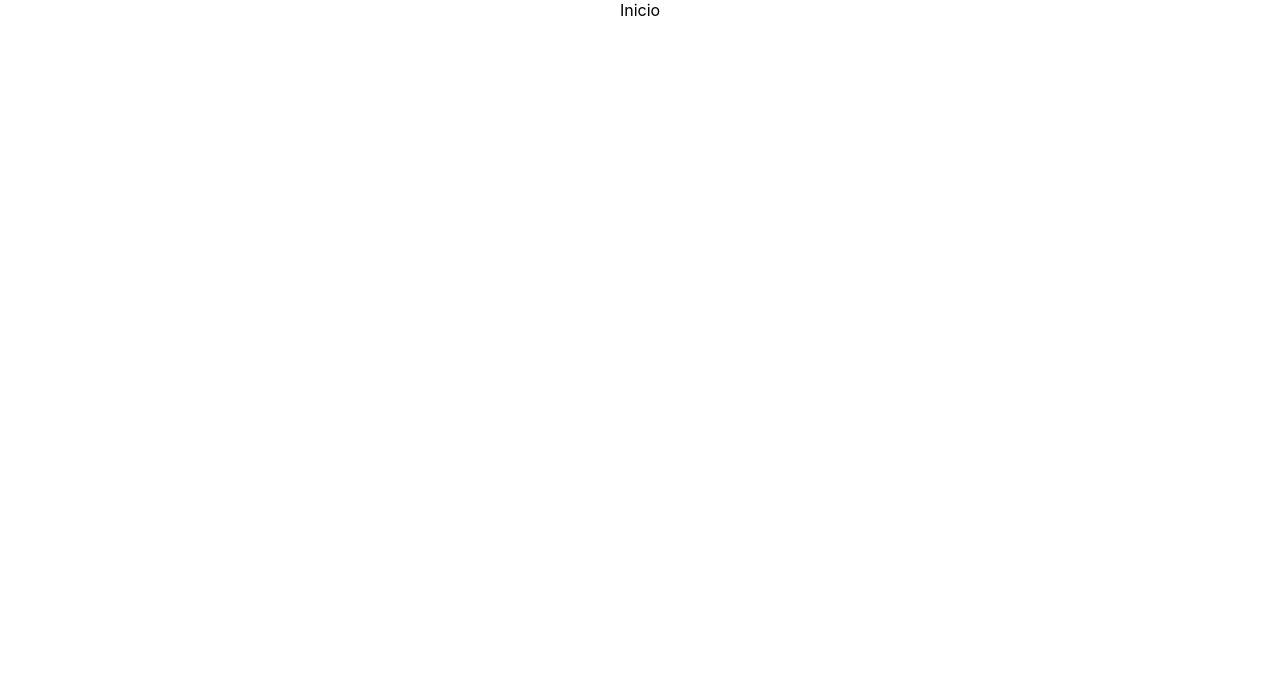
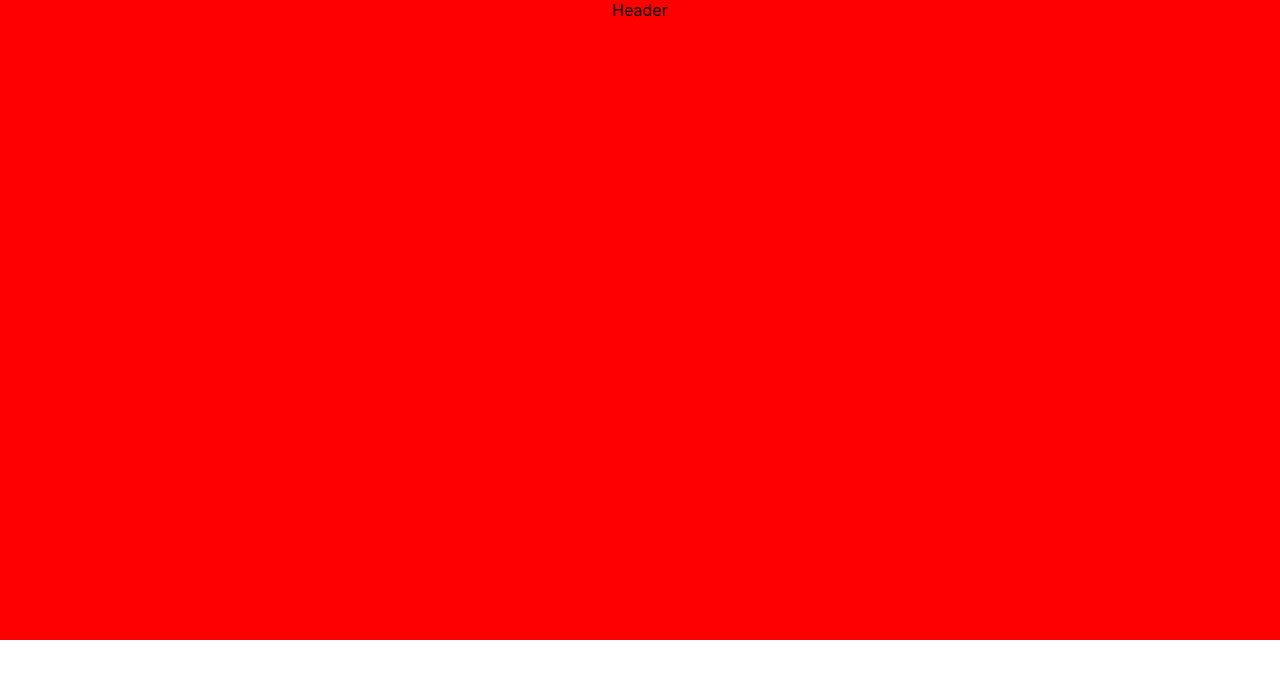
Before and after one commit to edsonlima2506/site-imobiliaria, a React (Create React App) app: page / in a window 1280 px wide. Shown: the top 678 px of the page. Built offline with nearby package versions, Linux system fonts and the light colour scheme.

Commit message:
Cria testes para o header

```diff
--- a/public/index.html
+++ b/public/index.html
@@ -24,7 +24,7 @@
       work correctly both with client-side routing and a non-root public URL.
       Learn how to configure a non-root public URL by running `npm run build`.
     -->
-    <title>React App</title>
+    <title>Imobiliaria Storino</title>
   </head>
   <body>
     <noscript>You need to enable JavaScript to run this app.</noscript>
--- /dev/null
+++ b/src/components/Header.jsx
@@ -0,0 +1,12 @@
+import React from 'react';
+import '../styles/header.css';
+
+export default function Header() {
+    return (
+        <header>
+            <div>
+                Header
+            </div>
+        </header>
+    )
+}
--- a/src/pages/Index.jsx
+++ b/src/pages/Index.jsx
@@ -1,9 +1,10 @@
-import React from 'react'
+import React from 'react';
+import Header from '../components/Header';
 
 export default function Index() {
     return (
         <div>
-            Inicio
+            <Header />
         </div>
     )
 }
--- /dev/null
+++ b/src/styles/header.css
@@ -0,0 +1,5 @@
+header {
+    width: 100%;
+    height: 80vh;
+    background-color: red;
+}
```
Also changed, not shown: 1 other file (tests, documents, lock files or other folders).
